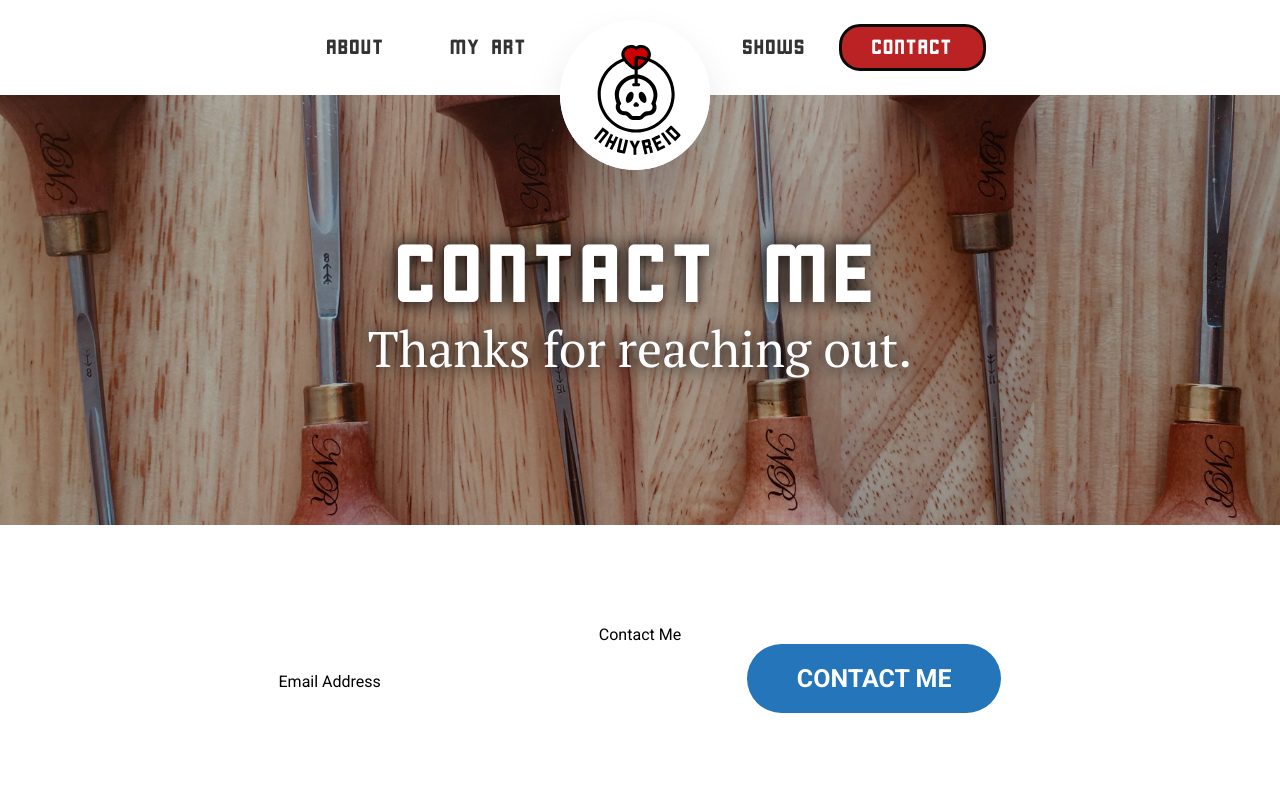
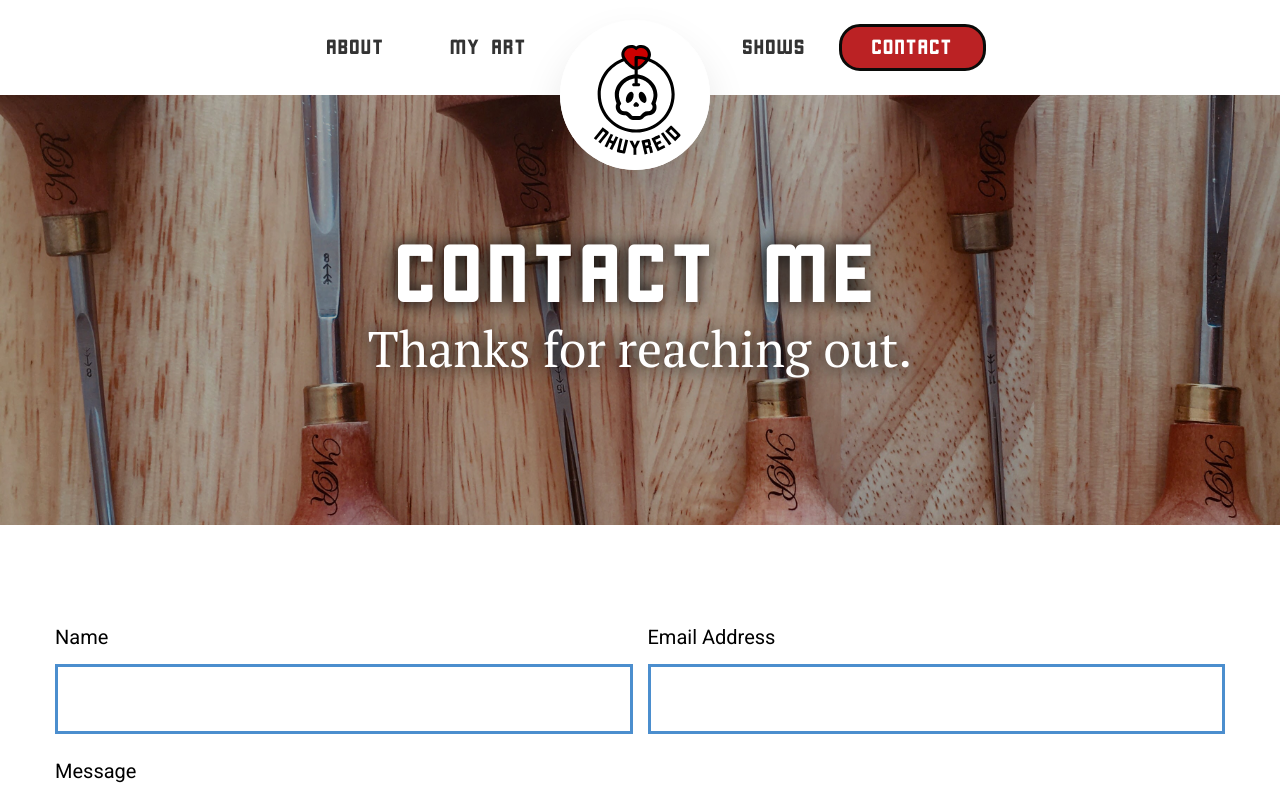
Before and after one commit to Hadr619/nhuy-next, a Next.js app: page /contact in a window 1280 px wide. Shown: the top 796 px of the page. Built offline with nearby package versions, Linux system fonts and the light colour scheme.

Commit message:
Finish adding and styling form component

```diff
--- a/components/Formspree/Formspree.js
+++ b/components/Formspree/Formspree.js
@@ -1,14 +1,31 @@
 import React from 'react';
 import { useForm, ValidationError } from '@formspree/react';
 import Button from "../../components/Button/Button";
-
+import styles from "./Formspree.module.scss";
 export default function ContactForm() {
   const [state, handleSubmit] = useForm("meqvkppe");
   if (state.succeeded) {
       return <p>Thanks for joining!</p>;
   }
   return (
-      <form onSubmit={handleSubmit}>
+      <form onSubmit={handleSubmit} className={styles.form}>
+    <div className={styles.field}>
+    <label htmlFor="name">
+        Name
+      </label>
+      <input
+        id="name"
+        type="name"
+        name="name"
+        className={styles.input}
+      />
+      <ValidationError
+        prefix="Name"
+        field="name"
+        errors={state.errors}
+      />
+      </div>
+      <div className={styles.field}>
       <label htmlFor="email">
         Email Address
       </label>
@@ -16,25 +33,33 @@ export default function ContactForm() {
         id="email"
         type="email"
         name="email"
+        className={styles.input}
       />
       <ValidationError
         prefix="Email"
         field="email"
         errors={state.errors}
       />
+      </div>
+      <div className={styles.field}>
+      <label htmlFor="message">
+          Message
+      </label>
       <textarea
         id="message"
         name="message"
+        className={styles.textarea}
       />
       <ValidationError
         prefix="Message"
         field="message"
         errors={state.errors}
       />
+      </div>
       {/* <button type="submit" disabled={state.submitting}>
         Submit
       </button> */}
-      <Button type="submit" disabled={state.submitting} btnText="Contact Me" />
+      <Button type="submit" disabled={state.submitting} btnText="Contact Me" className={styles.btn}/>
     </form>
   );
 }
--- /dev/null
+++ b/components/Formspree/Formspree.module.scss
@@ -0,0 +1,54 @@
+@import 'tools/helpers';
+
+.form{
+    display:flex;
+    flex-direction:row;
+    flex-wrap:wrap;
+    width:100%;
+}
+.input{
+    min-height:70px;
+    font-size:20px;
+}
+.textarea{
+    min-height:170px;
+    resize:none;
+    font-size:18px;
+
+}
+.input,
+.textarea{
+    border:solid 3px $cornflowerBlue;
+    padding:15px 10px;
+}
+.field{
+    display:flex;
+    flex-direction:column;
+    flex:1 0 100%;
+
+    &:nth-child(-n+2){
+
+        @include bp(small){
+            flex-basis:calc((100% - 15px) / 2);
+        }
+    }
+    &:nth-child(2){
+        margin-top: 25px;
+        @include bp(small){
+            margin-top:0;
+            margin-left:15px;
+        }
+    }
+    &:nth-child(3){
+        margin-top:25px;
+    }
+    &:nth-child(-n+3) label{
+        margin-bottom:15px;
+        font-size:20px;
+
+    }
+
+}
+.btn{
+    margin-top:spacing(6);
+}
--- a/pages/contact/index.js
+++ b/pages/contact/index.js
@@ -10,7 +10,6 @@ export default function Contact() {
                 description="Thanks for reaching out."
                 />
             <Section>
-                <h1>Contact Me</h1>
                 <Formspree />
             </Section>
         </Page>
```
